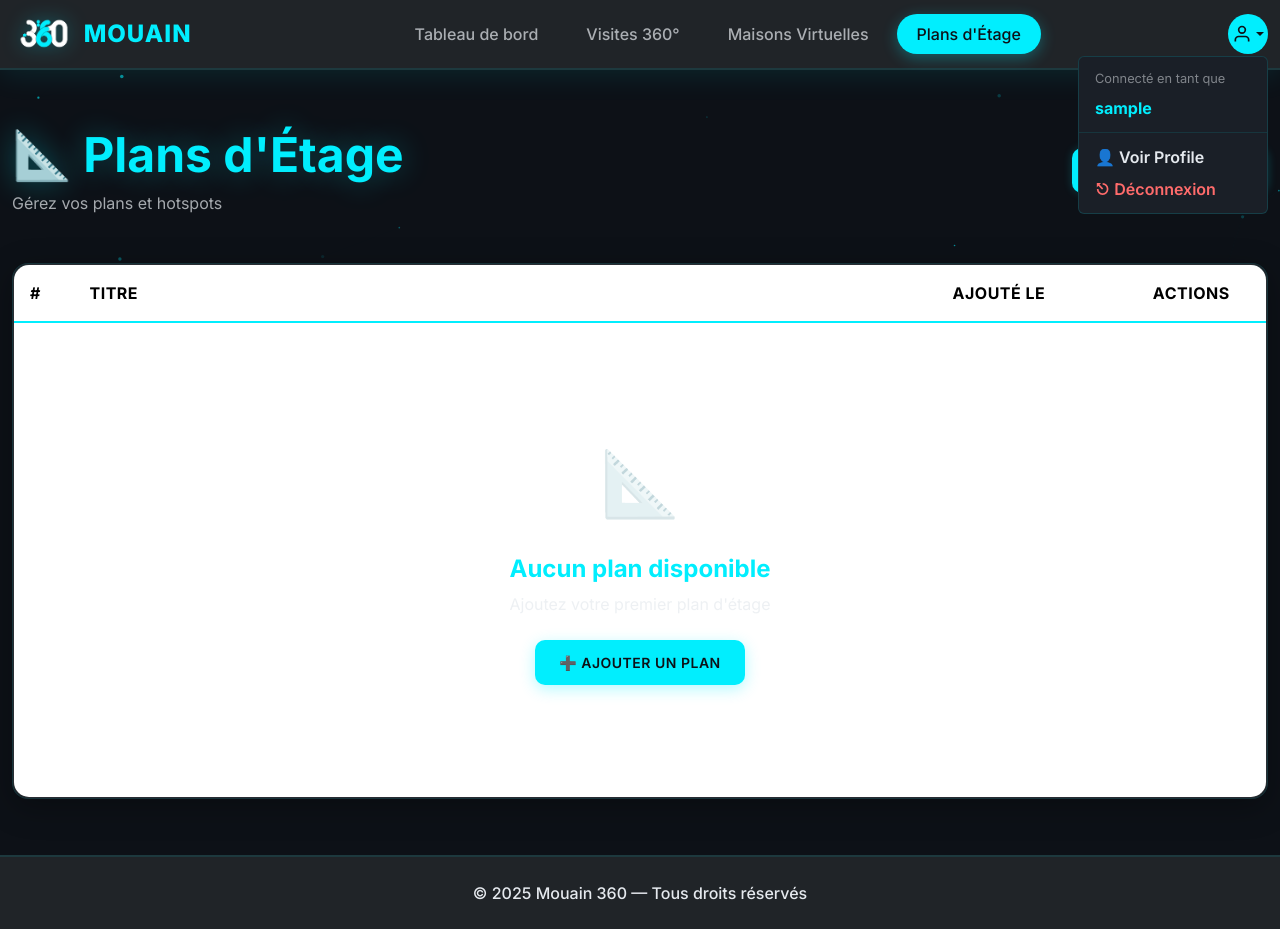
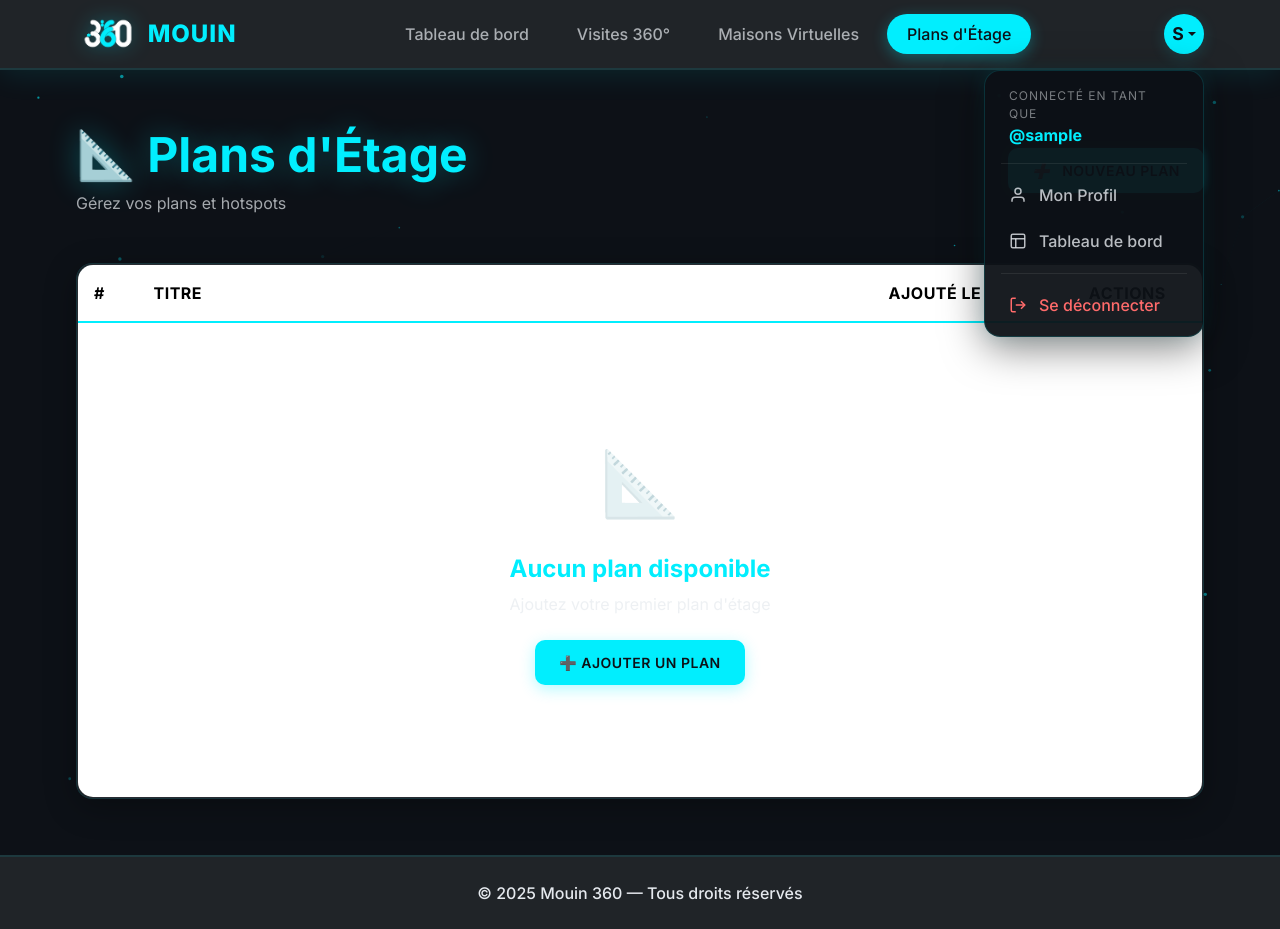
Before and after one commit to hani7/mouain360, a Django app: page / in a window 1280 px wide, after a click that opens the changed part. Run offline with Django 5.2, Linux system fonts and the light colour scheme; the visitor is signed in with stand-in values (Sample User, id 1); data that the repository does not hold is empty.

Commit message:
style: updated container width, auth flow redirects, forgot password & premium account dropdown

```diff
--- a/accounts/templates/accounts/login.html
+++ b/accounts/templates/accounts/login.html
@@ -251,10 +251,13 @@
                 <input class="form-input" type="text" name="username" id="id_username"
                        placeholder="Votre nom d'utilisateur" required autofocus>
             </div>
-            <div class="form-group">
+            <div class="form-group mb-2">
                 <label class="form-label" for="id_password">Mot de passe</label>
                 <input class="form-input" type="password" name="password" id="id_password"
                        placeholder="Votre mot de passe" required>
+            </div>
+            <div style="text-align:right; margin-bottom: 1.8rem; margin-top: 0.5rem;">
+                <a href="#" onclick="alert('Veuillez contacter le support pour réinitialiser votre mot de passe.'); return false;" style="color: var(--primary); text-decoration: none; font-size: 0.85rem; font-weight: 500;">Mot de passe oublié ?</a>
             </div>
             <button type="submit" class="btn-submit">Se connecter →</button>
         </form>
--- a/accounts/views.py
+++ b/accounts/views.py
@@ -72,7 +72,7 @@ def verify_otp_view(request):
                 del request.session['registration_user_id']
                 login(request, user)
                 messages.success(request, f'Bienvenue {user.username} ! Votre compte a été vérifié avec succès.')
-                return redirect('house_list')
+                return redirect('dashboard')
             else:
                 messages.error(request, 'Le code fourni est incorrect. Veuillez réessayer.')
         except UserOTP.DoesNotExist:
@@ -111,14 +111,14 @@ def resend_otp_view(request):
 
 def login_view(request):
     if request.user.is_authenticated:
-        return redirect('house_list')
+        return redirect('dashboard')
     if request.method == 'POST':
         form = AuthenticationForm(request, data=request.POST)
         if form.is_valid():
             user = form.get_user()
             login(request, user)
             messages.success(request, f'Bon retour, {user.username} !')
-            next_url = request.GET.get('next', 'house_list')
+            next_url = request.GET.get('next', 'dashboard')
             return redirect(next_url)
         else:
             messages.error(request, 'Nom d\'utilisateur ou mot de passe invalide.')
--- a/viewer/templates/base.html
+++ b/viewer/templates/base.html
@@ -4,7 +4,7 @@
 <head>
     <meta charset="UTF-8">
     <meta name="viewport" content="width=device-width, initial-scale=1.0">
-    <title>{% block title %}Mouain 360{% endblock %}</title>
+    <title>{% block title %}Mouin 360{% endblock %}</title>
 
     <!-- Favicon -->
     <link rel="icon" type="image/png" href="{% static 'images/favicon.png' %}">
@@ -141,8 +141,53 @@
             transform: translateY(-1px);
             box-shadow: 0 4px 15px rgba(1,238,254,0.3);
         }
-        .dropdown-item:hover {
+        .user-avatar {
+            width: 42px;
+            height: 42px;
+            background: linear-gradient(135deg, rgba(1,238,254,0.2) 0%, rgba(1,238,254,0.05) 100%);
+            border: 2px solid rgba(1,238,254,0.4);
+            border-radius: 50%;
+            display: flex;
+            align-items: center;
+            justify-content: center;
+            color: var(--primary);
+            cursor: pointer;
+            transition: all 0.3s ease;
+            box-shadow: 0 4px 15px rgba(1,238,254,0.15);
+        }
+        .user-avatar:hover {
+            border-color: var(--primary);
+            box-shadow: 0 4px 20px rgba(1,238,254,0.3);
+            transform: scale(1.05);
+        }
+        .user-dropdown-menu {
+            background: rgba(13, 17, 23, 0.95) !important;
+            backdrop-filter: blur(20px);
+            border: 1px solid rgba(1,238,254,0.15) !important;
+            border-radius: 16px !important;
+            padding: 0.5rem !important;
+            min-width: 220px !important;
+            box-shadow: 0 10px 40px rgba(0,0,0,0.5), 0 0 20px rgba(1,238,254,0.1) !important;
+            margin-top: 1rem !important;
+        }
+        .user-dropdown-menu .dropdown-item {
+            border-radius: 10px;
+            padding: 0.7rem 1rem;
+            color: rgba(229,233,238,0.8) !important;
+            font-weight: 500;
+            transition: all 0.2s;
+            display: flex;
+            align-items: center;
+            gap: 0.75rem;
+        }
+        .user-dropdown-menu .dropdown-item:hover {
             background: rgba(1,238,254,0.08) !important;
+            color: var(--primary) !important;
+            transform: translateX(4px);
+        }
+        .user-dropdown-menu .dropdown-divider {
+            border-color: rgba(255,255,255,0.08) !important;
+            margin: 0.5rem !important;
         }
 
         .notification-badge {
@@ -478,7 +523,8 @@
 
         /* Container improvements */
         .container {
-            max-width: 1400px;
+            max-width: 90%;
+            width: 90%;
         }
 
         /* Empty state */
@@ -549,8 +595,8 @@
     <nav class="navbar navbar-expand-lg sticky-top">
         <div class="container">
             <a class="navbar-brand d-flex align-items-center" href="{% url 'view_images' %}">
-                <img src="{% static 'images/logo-360.png' %}" alt="Mouain 360" class="logo-360">
-                <span class="ms-2">MOUAIN</span>
+                <img src="{% static 'images/logo-360.png' %}" alt="Mouin 360" class="logo-360">
+                <span class="ms-2">MOUIN</span>
             </a>
 
             <button class="navbar-toggler" type="button" data-bs-toggle="collapse" data-bs-target="#navbarNav">
@@ -578,18 +624,28 @@
                 {% if user.is_authenticated %}
                 <!-- Utilisateur connecté -->
                 <div class="dropdown">
-                    <div class="user-avatar dropdown-toggle" data-bs-toggle="dropdown" aria-expanded="false" style="cursor:pointer;">
-                        <svg xmlns="http://www.w3.org/2000/svg" width="20" height="20" viewBox="0 0 24 24" fill="none" stroke="currentColor" stroke-width="2">
-                            <path d="M20 21v-2a4 4 0 0 0-4-4H8a4 4 0 0 0-4 4v2"></path>
-                            <circle cx="12" cy="7" r="4"></circle>
-                        </svg>
+                    <div class="user-avatar dropdown-toggle" data-bs-toggle="dropdown" aria-expanded="false">
+                        <span style="font-weight: 700; font-size: 1.1rem; text-transform: uppercase;">{{ user.username|make_list|first }}</span>
                     </div>
-                    <ul class="dropdown-menu dropdown-menu-end" style="background:#1a1f27;border:1px solid rgba(1,238,254,0.15);min-width:190px;">
-                        <li><span class="dropdown-item-text" style="color:rgba(229,233,238,0.5);font-size:0.8rem;">Connecté en tant que</span></li>
-                        <li><span class="dropdown-item-text" style="color:#01eefe;font-weight:700;">{{ user.username }}</span></li>
-                        <li><hr class="dropdown-divider" style="border-color:rgba(1,238,254,0.1);"></li>
-                        <li><a class="dropdown-item" href="{% url 'profile' %}" style="color:var(--light);font-weight:600;">👤 Voir Profile</a></li>
-                        <li><a class="dropdown-item" href="{% url 'logout' %}" style="color:#ff6b6b;font-weight:600;">⎋ Déconnexion</a></li>
+                    <ul class="dropdown-menu dropdown-menu-end user-dropdown-menu">
+                        <li class="px-3 py-2">
+                            <div style="font-size: 0.75rem; color: rgba(229,233,238,0.5); text-transform: uppercase; letter-spacing: 1px;">Connecté en tant que</div>
+                            <div style="font-size: 1rem; color: var(--primary); font-weight: 700;">@{{ user.username }}</div>
+                        </li>
+                        <li><hr class="dropdown-divider"></li>
+                        <li><a class="dropdown-item" href="{% url 'profile' %}">
+                            <svg xmlns="http://www.w3.org/2000/svg" width="18" height="18" viewBox="0 0 24 24" fill="none" stroke="currentColor" stroke-width="2"><path d="M20 21v-2a4 4 0 0 0-4-4H8a4 4 0 0 0-4 4v2"></path><circle cx="12" cy="7" r="4"></circle></svg>
+                            Mon Profil
+                        </a></li>
+                        <li><a class="dropdown-item" href="{% url 'dashboard' %}">
+                            <svg xmlns="http://www.w3.org/2000/svg" width="18" height="18" viewBox="0 0 24 24" fill="none" stroke="currentColor" stroke-width="2"><rect x="3" y="3" width="18" height="18" rx="2" ry="2"></rect><line x1="3" y1="9" x2="21" y2="9"></line><line x1="9" y1="21" x2="9" y2="9"></line></svg>
+                            Tableau de bord
+                        </a></li>
+                        <li><hr class="dropdown-divider"></li>
+                        <li><a class="dropdown-item" href="{% url 'logout' %}" style="color: #ff6b6b !important;">
+                            <svg xmlns="http://www.w3.org/2000/svg" width="18" height="18" viewBox="0 0 24 24" fill="none" stroke="currentColor" stroke-width="2"><path d="M9 21H5a2 2 0 0 1-2-2V5a2 2 0 0 1 2-2h4"></path><polyline points="16 17 21 12 16 7"></polyline><line x1="21" y1="12" x2="9" y2="12"></line></svg>
+                            Se déconnecter
+                        </a></li>
                     </ul>
                 </div>
                 {% else %}
@@ -626,7 +682,7 @@
 
     <!-- Footer -->
     <footer>
-        <p>© 2025 Mouain 360 — Tous droits réservés</p>
+        <p>© 2025 Mouin 360 — Tous droits réservés</p>
     </footer>
 
     <!-- Bootstrap JS -->
```
